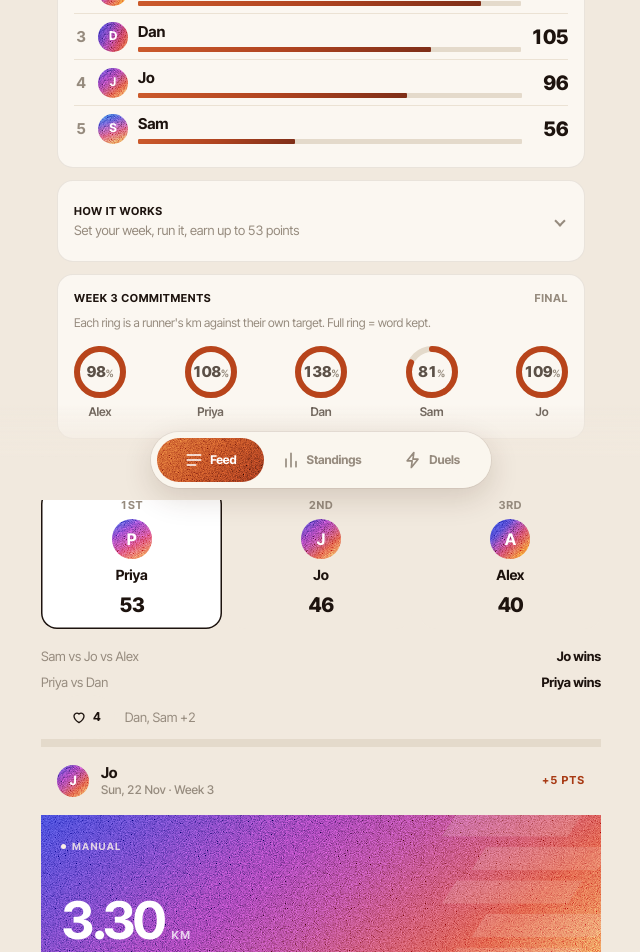
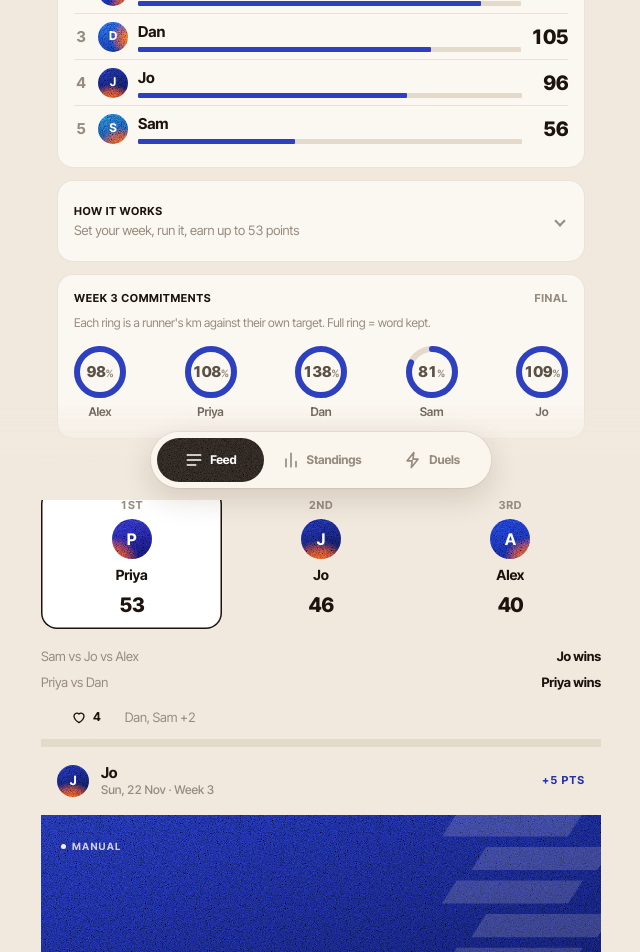
Before and after one commit to martinvekov/Running, a Next.js app in the folder apps/web/: page /demo in a window 1280 px wide. Shown: the part 300-1252 px from the top of the page, without its empty margins (319-959 px from the left). Built offline with nearby package versions, Linux system fonts and the light colour scheme.

Commit message:
Grainy blue cards with a blood-orange glow, neutral app chrome, bigger cards
Co-Authored-By: Claude Sonnet 5.5 <noreply@anthropic.com>
Claude-Session: https://claude.ai/code/session_018gXhDAQfrrtNnQGncJjxsX

```diff
--- a/apps/web/app/globals.css
+++ b/apps/web/app/globals.css
@@ -2405,3 +2405,97 @@ button {
 .feed .latest-comment {
   padding: 0 0 14px;
 }
+
+/* ------------------------------------------------------------------------------------------
+   Only the run cards carry the brand colour: grainy blue with a blood-orange glow. The rest of
+   the app is neutral graphite with a quiet blue accent.
+   ------------------------------------------------------------------------------------------ */
+
+:root {
+  --accent: #2c40c0;
+  --accent-ink: #2433a8;
+  --accent-soft: rgba(44, 64, 192, 0.12);
+  --up: #2433a8;
+  --ember: linear-gradient(#26201c, #26201c);
+}
+
+.btn-primary {
+  box-shadow: none;
+}
+
+.bar-fill,
+.col.this .col-fill {
+  background: var(--accent);
+}
+
+.tone-0 {
+  --g-base: linear-gradient(160deg, #1d38cc 0%, #162a96 55%, #0d1b6e 100%);
+  --g-glow: radial-gradient(
+    95% 80% at 100% 100%,
+    #f2581b 0%,
+    rgba(226, 80, 26, 0.72) 32%,
+    transparent 70%
+  );
+  --g-shade: linear-gradient(transparent, transparent);
+  --g-drop: rgba(22, 42, 150, 0.6);
+}
+
+.tone-1 {
+  --g-base: linear-gradient(160deg, #2c30b4 0%, #1c1c7c 55%, #0f1052 100%);
+  --g-glow: radial-gradient(
+    95% 80% at 0% 100%,
+    #ee5018 0%,
+    rgba(220, 76, 24, 0.7) 32%,
+    transparent 70%
+  );
+  --g-shade: linear-gradient(transparent, transparent);
+  --g-drop: rgba(28, 28, 124, 0.6);
+}
+
+.tone-2 {
+  --g-base: linear-gradient(160deg, #215ada 0%, #173ea4 55%, #0e266c 100%);
+  --g-glow: radial-gradient(
+    85% 90% at 100% 55%,
+    #f4601c 0%,
+    rgba(230, 84, 26, 0.7) 30%,
+    transparent 68%
+  );
+  --g-shade: linear-gradient(transparent, transparent);
+  --g-drop: rgba(23, 62, 164, 0.6);
+}
+
+.tone-3 {
+  --g-base: linear-gradient(160deg, #2072c4 0%, #174c94 55%, #0e2d60 100%);
+  --g-glow: radial-gradient(
+    110% 80% at 80% 100%,
+    #f05a1a 0%,
+    rgba(224, 78, 24, 0.7) 32%,
+    transparent 70%
+  );
+  --g-shade: linear-gradient(transparent, transparent);
+  --g-drop: rgba(23, 76, 148, 0.6);
+}
+
+.tone-4 {
+  --g-base: linear-gradient(160deg, #1d2c8e 0%, #121c62 55%, #0a103c 100%);
+  --g-glow: radial-gradient(
+    100% 75% at 45% 108%,
+    #f2581b 0%,
+    rgba(226, 80, 26, 0.72) 34%,
+    transparent 72%
+  );
+  --g-shade: linear-gradient(transparent, transparent);
+  --g-drop: rgba(18, 28, 98, 0.6);
+}
+
+/* Bigger cards, with the distance sitting right above the time, pace and run. */
+.feed .figures {
+  min-height: 340px;
+  justify-content: flex-start;
+  gap: 14px;
+  padding: 24px 20px 22px;
+}
+
+.feed .figure-main {
+  margin-top: auto;
+}
```
Also changed, not shown: 1 other file (tests, documents, lock files or other folders).
